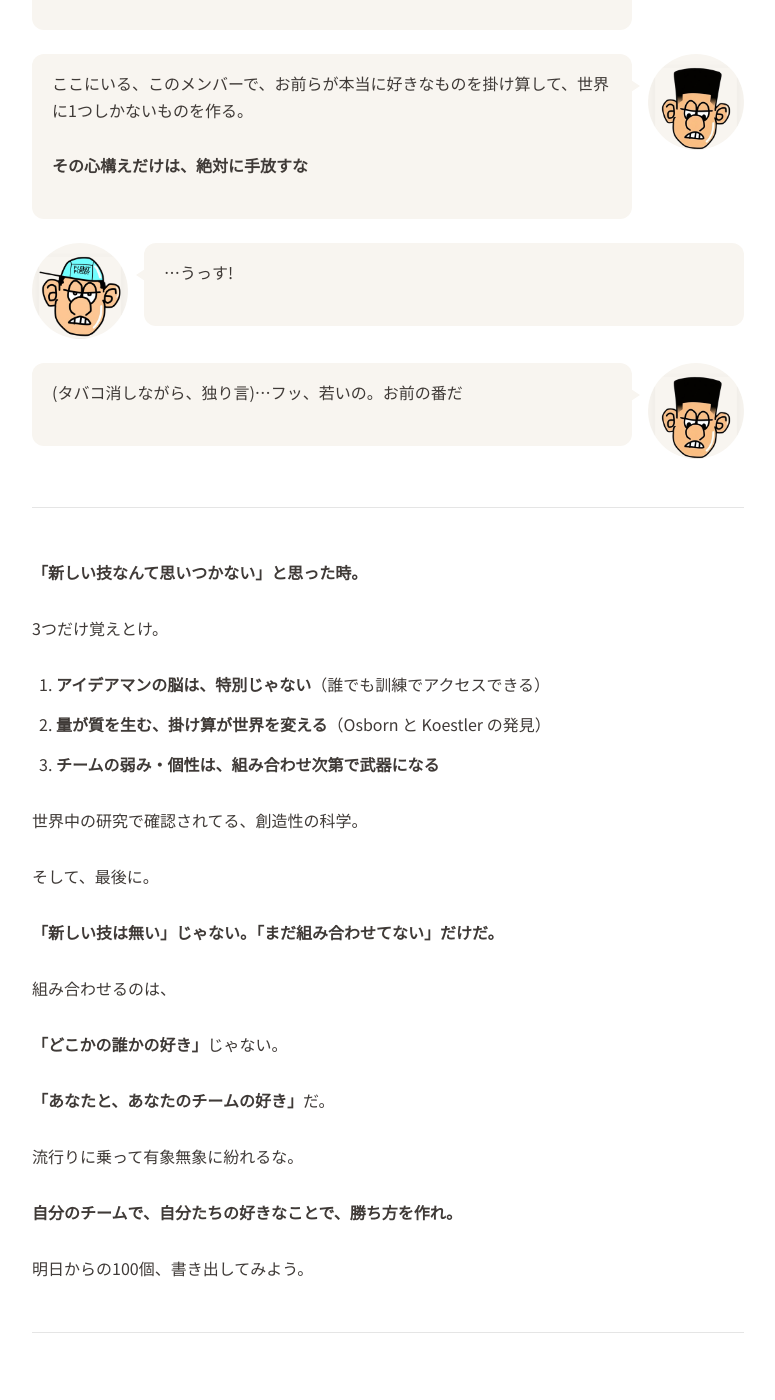
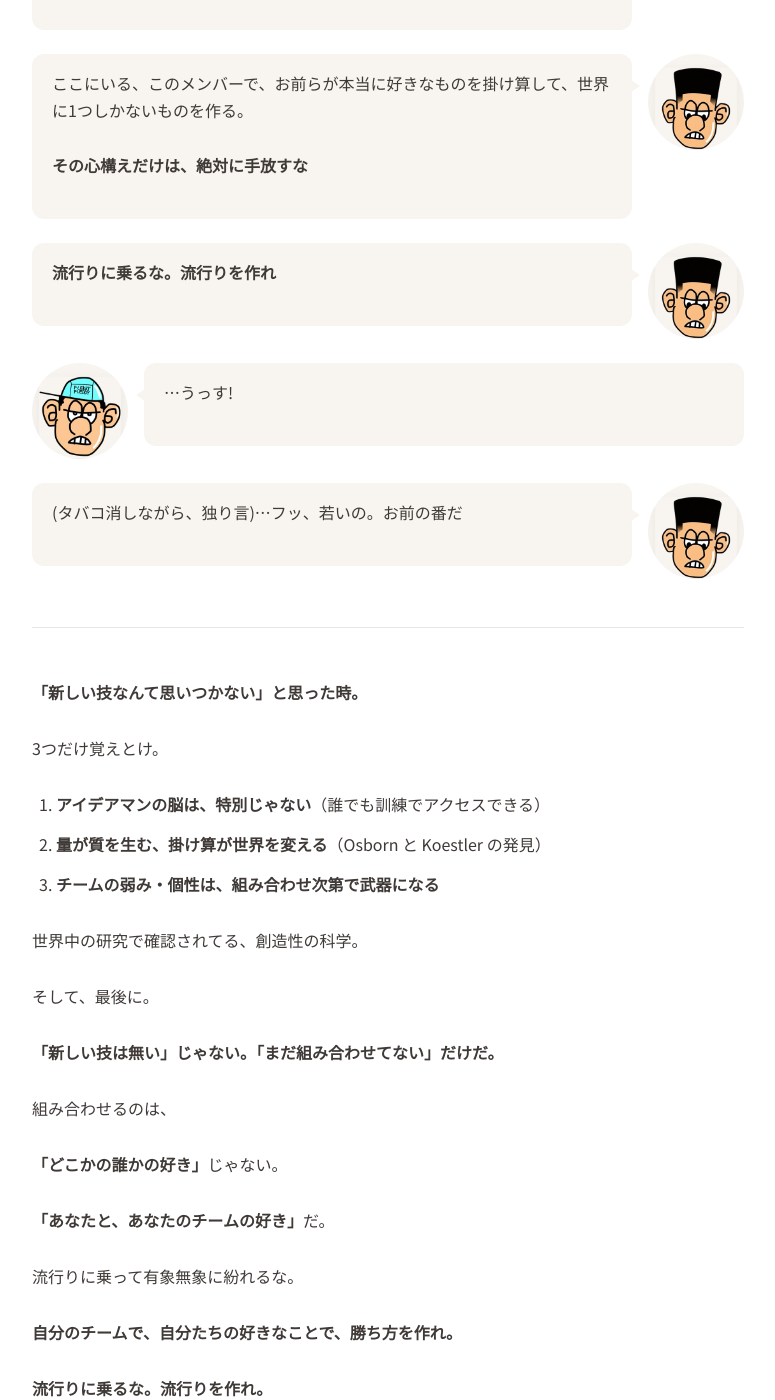
Before and after one commit to JunyaUnityDev/haribow-online-lesson-articles, a Jekyll site: the page built from _scheduled/idea-creation-science.md, in a window 1280 px wide and 1400 px high, scrolled down 15251 px. Shown: the whole window, without its empty margins (252-1027 px from the left). Built offline with Jekyll 4.4.1, drawn with Linux system fonts in a browser that asks for light colours; some web fonts are replaced.

Commit message:
Land 'don't ride the trend, make the trend' as Top's final shot
Insert the line both as Top's final spoken beat to Flekky and as
the closing prose call-out, so the article ends on JUNYA's exact
phrasing.

```diff
--- a/_scheduled/idea-creation-science.md
+++ b/_scheduled/idea-creation-science.md
@@ -213,6 +213,8 @@ order: 12
 
 {% include character.html name="top" position="right" text="ここにいる、このメンバーで、お前らが本当に好きなものを掛け算して、世界に1つしかないものを作る。<br><br>**その心構えだけは、絶対に手放すな**" %}
 
+{% include character.html name="top" position="right" text="**流行りに乗るな。流行りを作れ**" %}
+
 {% include character.html name="flekky" position="left" text="…うっす!" %}
 
 {% include character.html name="top" position="right" text="(タバコ消しながら、独り言)…フッ、若いの。お前の番だ" %}
@@ -242,6 +244,8 @@ order: 12
 流行りに乗って有象無象に紛れるな。
 
 **自分のチームで、自分たちの好きなことで、勝ち方を作れ。**
+
+**流行りに乗るな。流行りを作れ。**
 
 明日からの100個、書き出してみよう。
 
```
